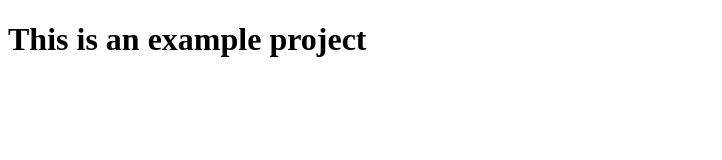
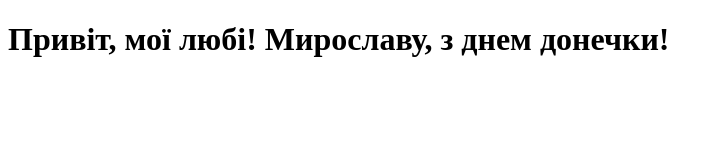
Before and after one commit to vovapod1980/my-first-project, a plain HTML site: page index.html in a window 1280 px wide. Shown: the whole page, without its empty margins (0-722 px from the left). Drawn offline with Linux system fonts and the light colour scheme.

Commit message:
change index

```diff
--- a/index.html
+++ b/index.html
@@ -6,6 +6,6 @@
     <title>Document</title>
   </head>
   <body>
-    <h1>This is an example project</h1>
+    <h1>Привіт, мої любі! Мирославу, з днем донечки!</h1>
   </body>
 </html>
```
